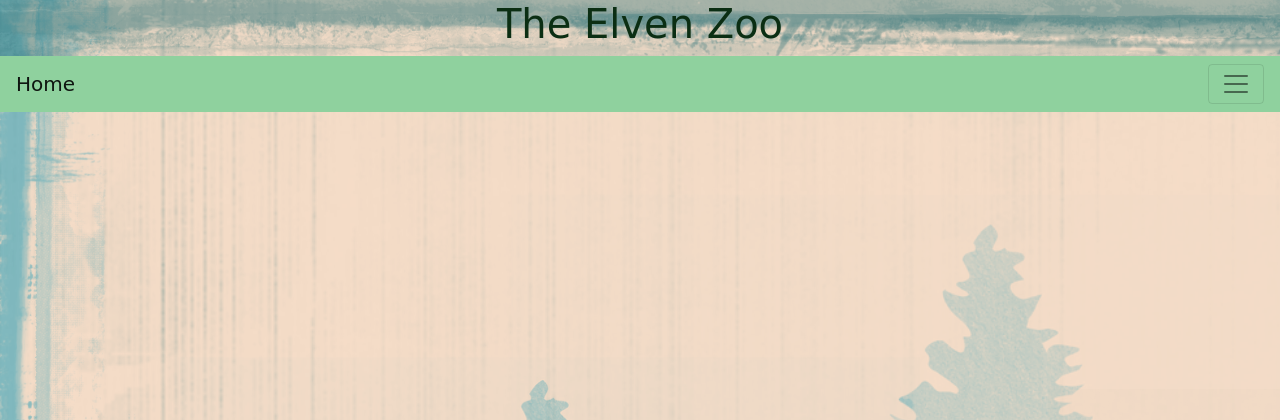
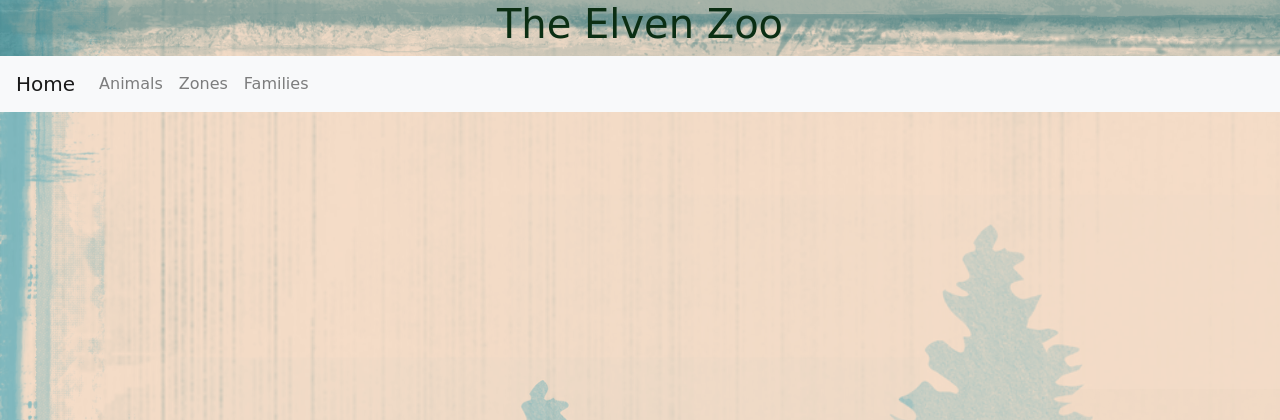
Before and after one commit to stanciaux/zoo, a Symfony app: template templates/base.html.twig in a window 1280 px wide. Shown: the top 420 px of the page. Run offline with Twig, Linux system fonts and the light colour scheme; the template is opened without the code that fills it, so the values that code supplies are empty; some libraries are stand-ins or nearby versions; some web fonts are replaced.

Commit message:
SPRINT 1 : Ajout formulaire  + twig pour Family.

```diff
--- a/templates/base.html.twig
+++ b/templates/base.html.twig
@@ -11,26 +11,19 @@
 <body>
 <header>
     <h1>The Elven Zoo</h1>
-    <nav class="navbar navbar-light" style="background-color: #8fd19e;">
-        <a class="navbar-brand" href= {{ path('main') }}>Home</a>
-        <button class="navbar-toggler" type="button" data-toggle="collapse" data-target="#navbarSupportedContent"
-                aria-controls="navbarSupportedContent" aria-expanded="false" aria-label="Toggle navigation">
+
+    <nav class="navbar navbar-expand-lg navbar-light bg-light">
+        <a class="navbar-brand" href="{{ path('main')}}">Home</a>
+        <button class="navbar-toggler" type="button" data-toggle="collapse" data-target="#navbarNavAltMarkup"
+                aria-controls="navbarNavAltMarkup" aria-expanded="false" aria-label="Toggle navigation">
             <span class="navbar-toggler-icon"></span>
         </button>
-
-        <div class="collapse navbar-collapse" id="navbarSupportedContent">
-            <ul class="navbar-nav mr-auto">
-                <li class="nav-item">
-                    <a class="nav-link" >Zones</a>
-                </li>
-                <li class="nav-item">
-                    <a class="nav-link" >Animals</a>
-                </li>
-                <li class="nav-item">
-                    <a class="nav-link" >Employees</a>
-                </li>
-
-            </ul>
+        <div class="collapse navbar-collapse" id="navbarNavAltMarkup">
+            <div class="navbar-nav">
+                <a class="nav-item nav-link" href="#">Animals</a>
+                <a class="nav-item nav-link" href="#">Zones</a>
+                <a class="nav-item nav-link" href="{{path('familyForm')}}">Families</a>
+            </div>
         </div>
     </nav>
 </header>
@@ -38,5 +31,29 @@
 
 {% block body %}{% endblock %}
 {% block javascripts %}{% endblock %}
+
+{# AFFICHAGE DES FLASHS #}
+<div class="container">
+    {% for label, messages in app.flashes %}
+        {% for message in messages %}
+            {{ label }} : {{ message }}
+        {% endfor %}
+    {% endfor %}
+
+
+
+
+{# JQUERY POUR AFFICHAGE POUR MENU DEROULANT #}
+<footer>
+    <script src="https://code.jquery.com/jquery-3.3.1.slim.min.js"
+            integrity="sha384-q8i/X+965DzO0rT7abK41JStQIAqVgRVzpbzo5smXKp4YfRvH+8abtTE1Pi6jizo"
+            crossorigin="anonymous"></script>
+    <script src="https://cdnjs.cloudflare.com/ajax/libs/popper.js/1.14.3/umd/popper.min.js"
+            integrity="sha384-ZMP7rVo3mIykV+2+9J3UJ46jBk0WLaUAdn689aCwoqbBJiSnjAK/l8WvCWPIPm49"
+            crossorigin="anonymous"></script>
+    <script src="https://stackpath.bootstrapcdn.com/bootstrap/4.1.3/js/bootstrap.min.js"
+            integrity="sha384-ChfqqxuZUCnJSK3+MXmPNIyE6ZbWh2IMqE241rYiqJxyMiZ6OW/JmZQ5stwEULTy"
+            crossorigin="anonymous"></script>
+</footer>
 </body>
 </html>
```
Also changed, not shown: src/Controller/MainController.php (+25 -0 lines), src/Form/FamilyType.php (added, +25 -0 lines), templates/formulaires/family.html.twig (added, +19 -0 lines).
